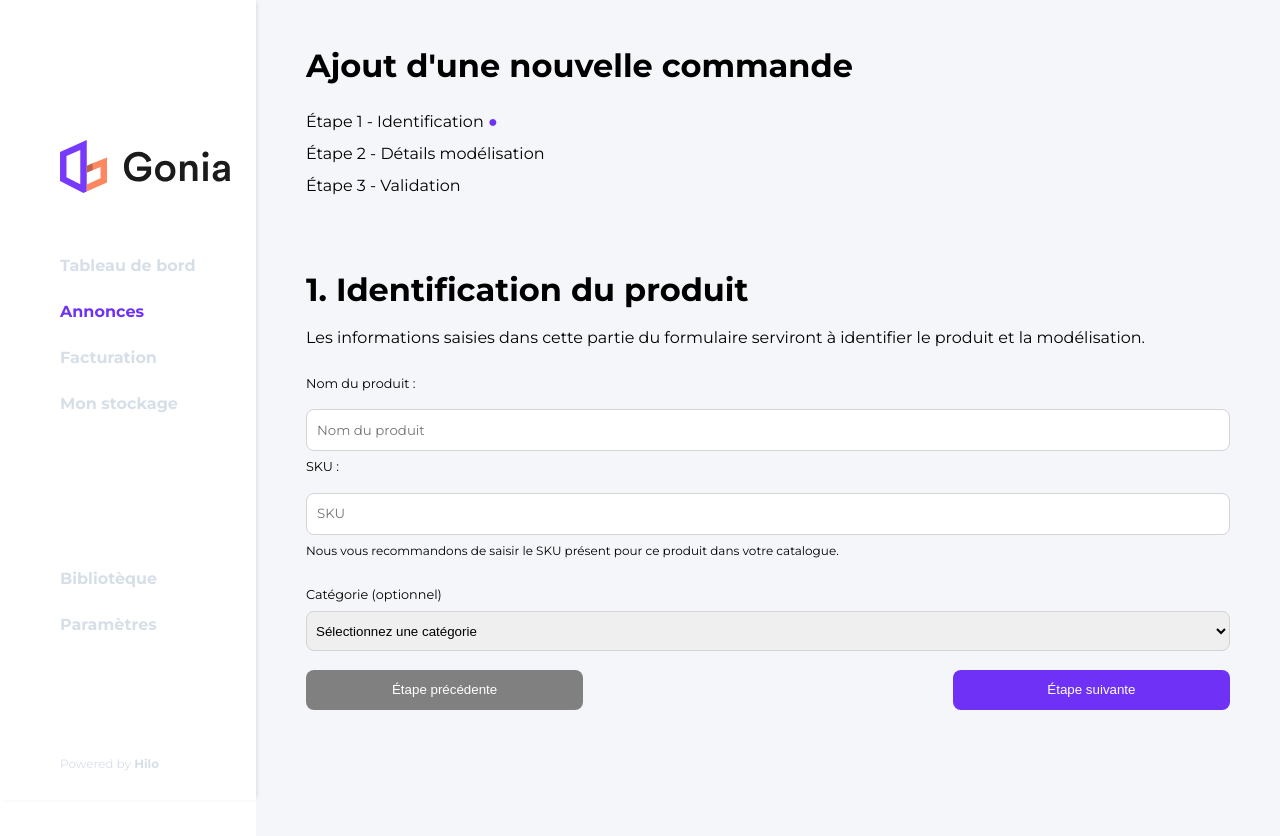
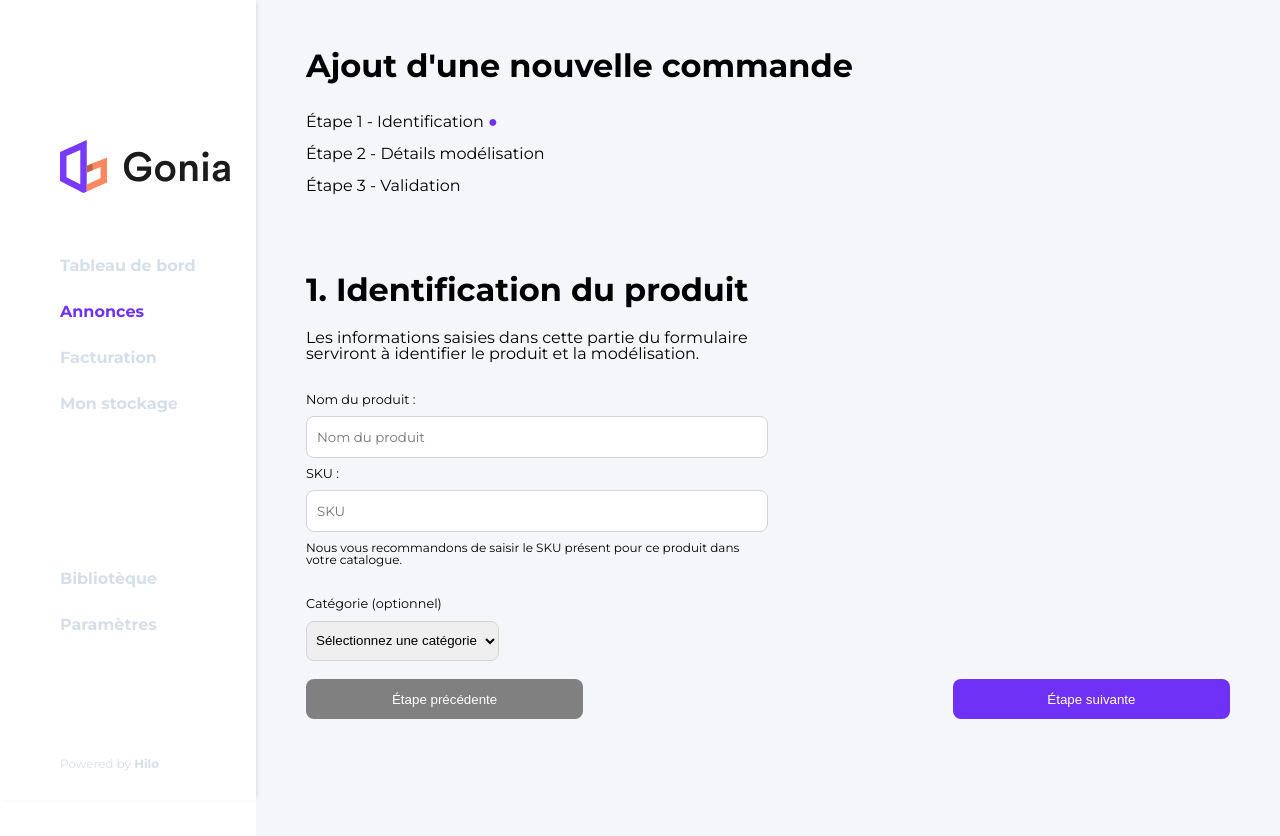
Before and after one commit to augcouec/Gonia, a React (Create React App) app in the folder client/: page /projects/add in a window 1280 px wide. Shown: the top 836 px of the page. Built offline with nearby package versions, Linux system fonts and the light colour scheme; sample sign-in values are in the browser's storage; what react-filepond would draw is missing.

Commit message:
Little enhancement on project

```diff
--- a/client/src/pages/AddProject.jsx
+++ b/client/src/pages/AddProject.jsx
@@ -93,7 +93,7 @@ const AddProject = () => {
 
   const renderStepOne = () => {
     return (
-      <>
+      <div className="step-one">
         <h3 className="mt--xl">1. Identification du produit</h3>
         <p className="mb--m">
           Les informations saisies dans cette partie du formulaire serviront à
@@ -132,7 +132,7 @@ const AddProject = () => {
           <option value="desk">Bureau</option>
           <option value="chair">Chaise</option>
         </select>
-      </>
+      </div>
     );
   };
 
--- a/client/src/styles/layout/add-project.scss
+++ b/client/src/styles/layout/add-project.scss
@@ -17,6 +17,10 @@
         display: inline;
       }
     }
+  }
+
+  .step-one {
+    width: 50%;
   }
 
   .detail-container {
```
